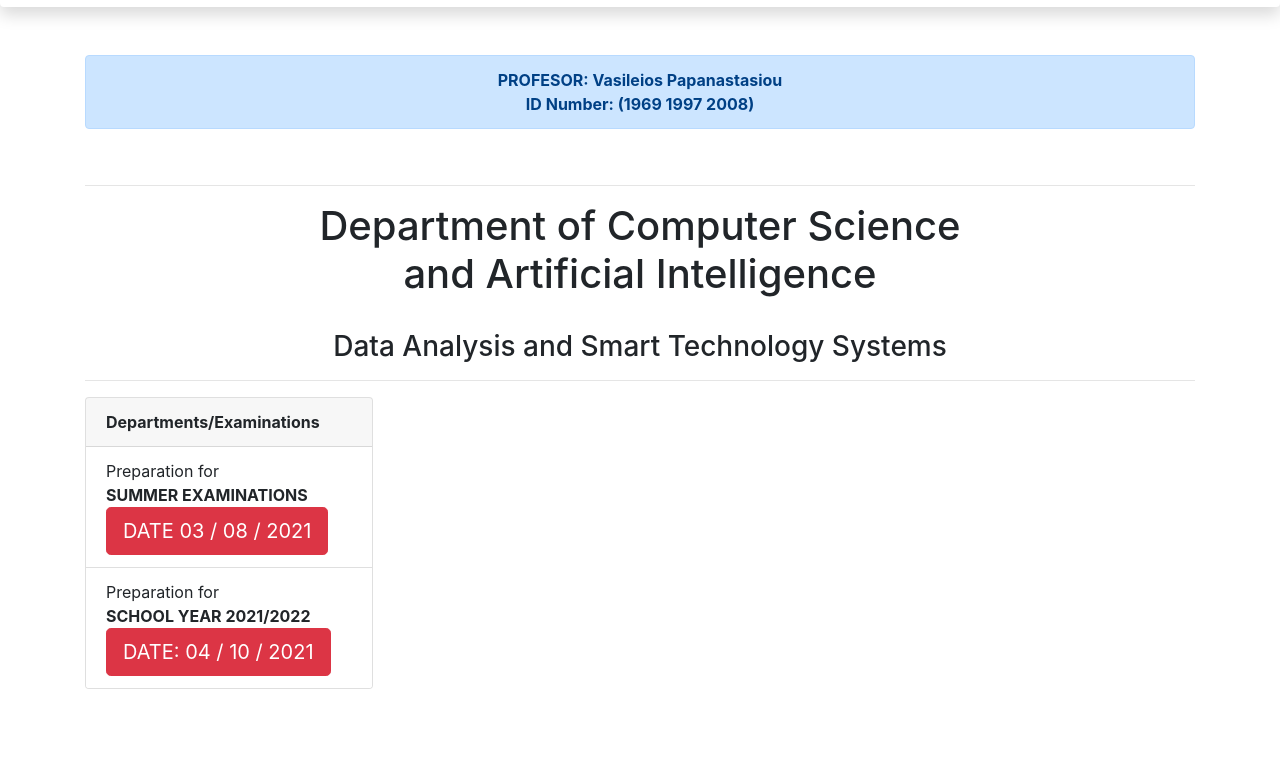
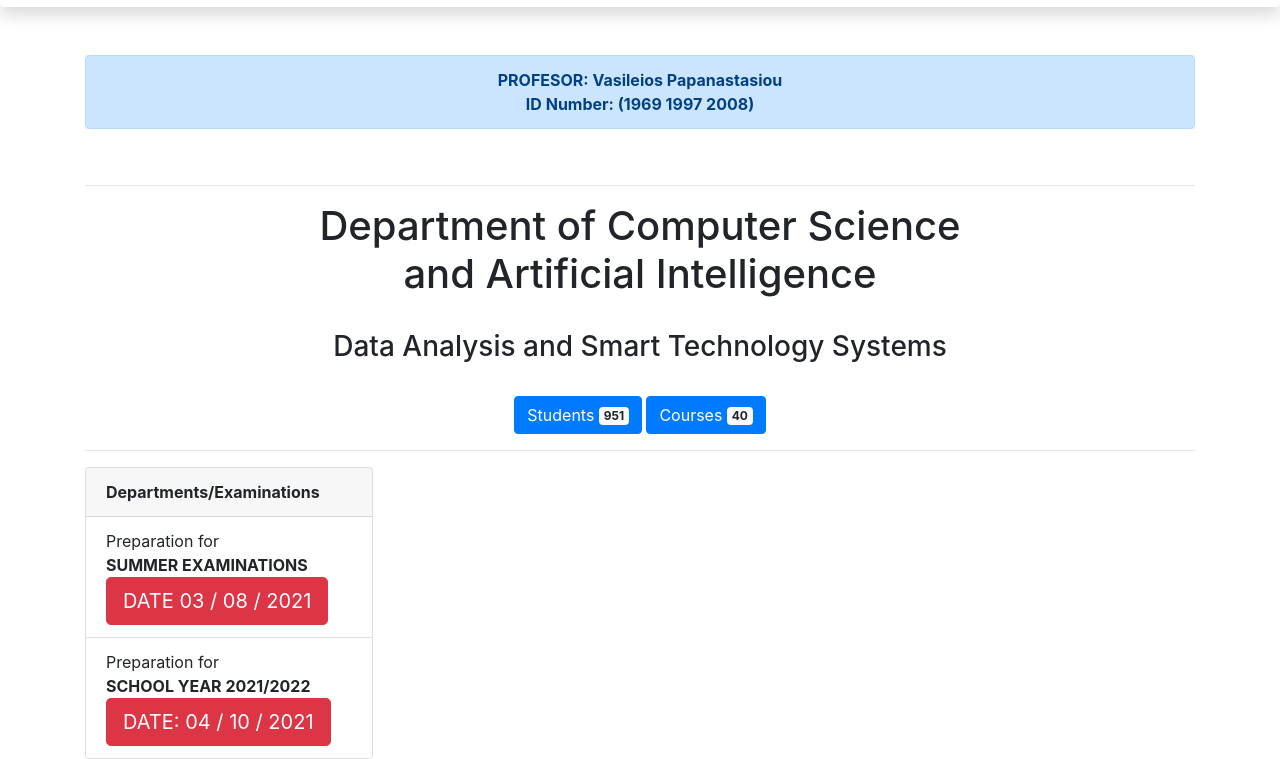
Before and after one commit to vasileios48/profesorbillpapas, a plain HTML site: page index.html in a window 1280 px wide. Shown: the part 110-869 px from the top of the page. Before the commit the page ends 800 px from the top, so only its background shows below. Drawn offline with nearby package versions, Linux system fonts and the light colour scheme.

Commit message:
Add files via upload

```diff
--- a/index.html
+++ b/index.html
@@ -50,7 +50,13 @@
         <center>
             <h1>Department of Computer Science<br>
                 and Artificial Intelligence</h1><br>
-            <h3>Data Analysis and Smart Technology Systems</h3>
+            <h3>Data Analysis and Smart Technology Systems</h3><br>
+            <button type="button" class="btn btn-primary">
+                Students <span class="badge badge-light">951</span>
+            </button>
+            <button type="button" class="btn btn-primary">
+                Courses <span class="badge badge-light">40</span>
+            </button>
         </center>
         <hr>
     </div>
```
